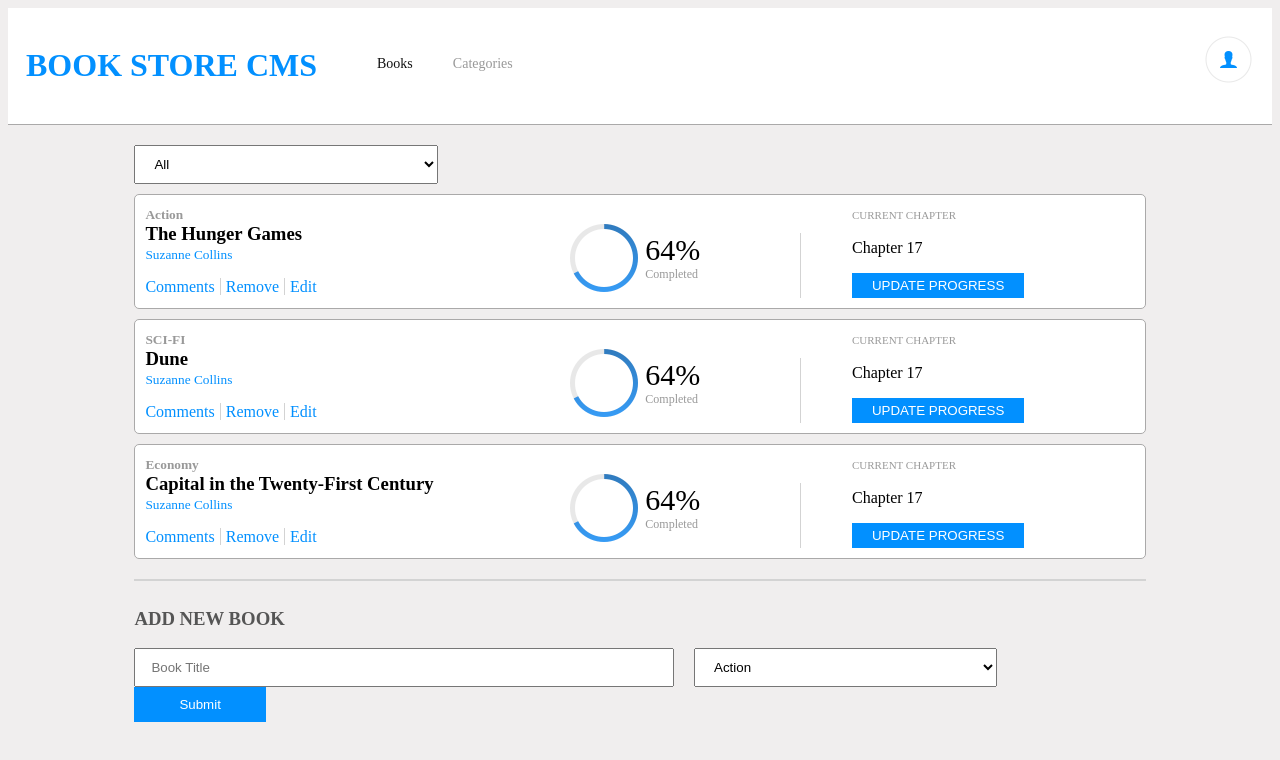
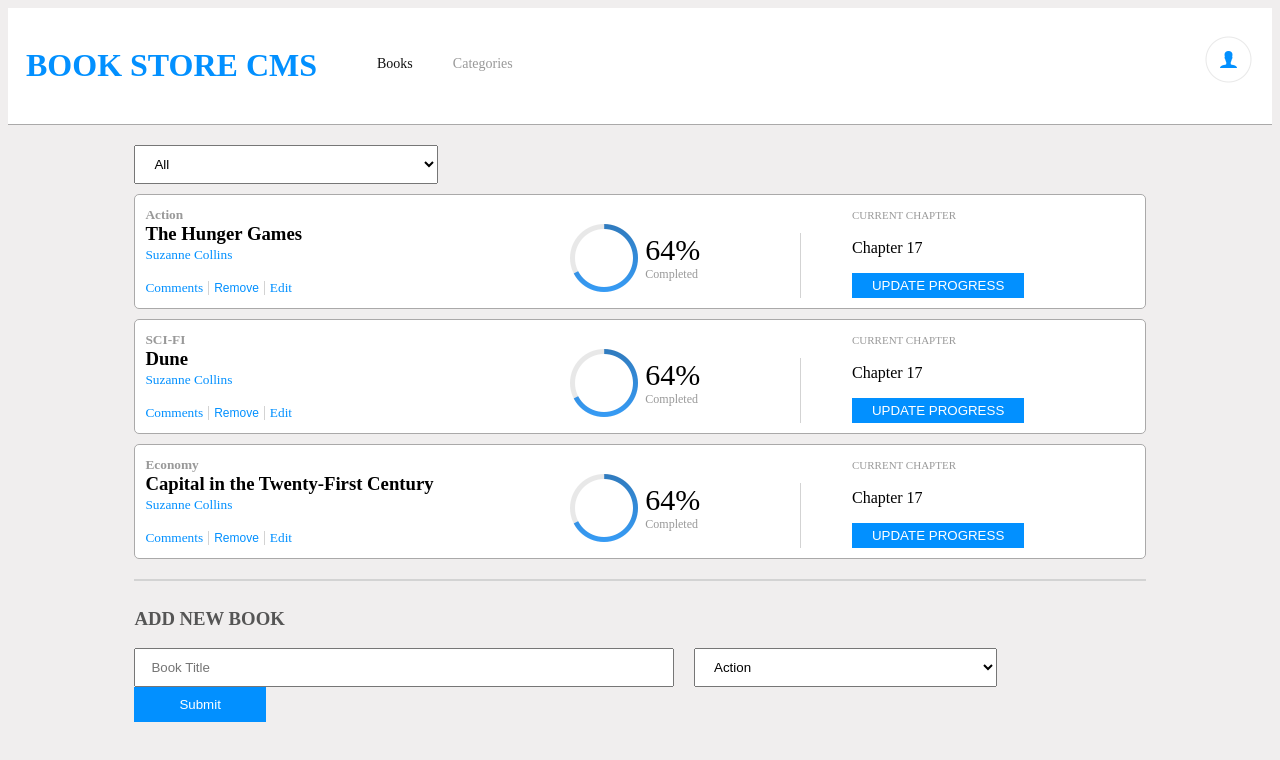
Before and after one commit to frankopkusianwar/bookstore, a React (Create React App) app: page / in a window 1280 px wide. Shown: the top 760 px of the page. Built offline with nearby package versions, Linux system fonts and the light colour scheme.

Commit message:
Fix eslint errors

```diff
--- a/src/components/App.js
+++ b/src/components/App.js
@@ -1,5 +1,5 @@
 import React from 'react';
-import Header from '../components/Header'
+import Header from './Header';
 import BooksList from '../containers/BooksList';
 import BooksForm from '../containers/BooksForm';
 
--- a/src/components/Book.js
+++ b/src/components/Book.js
@@ -1,6 +1,6 @@
 import React from 'react';
 import propTypes from 'prop-types';
-import sixtyfour from '../assets/sixtyfour.PNG'
+import sixtyfour from '../assets/sixtyfour.PNG';
 
 const Book = ({ book, removeBook }) => (
   <div className="book">
@@ -9,13 +9,13 @@ const Book = ({ book, removeBook }) => (
       <h3 className="book-tt">{ book.title }</h3>
       <small className="author">Suzanne Collins</small>
       <div className="buttons">
-        <a href="#">Comments</a>
-        <a href="#" className="remove" onClick={() => removeBook(book)}>Remove</a>
-        <a href="#">Edit</a>
+        <small>Comments</small>
+        <button type="submit" className="remove" onClick={() => removeBook(book)}>Remove</button>
+        <small>Edit</small>
       </div>
     </div>
     <div className="percent">
-      <div><img src={sixtyfour} alt="percentage"/></div>
+      <div><img src={sixtyfour} alt="percentage" /></div>
       <div className="percent-text">
         <small>64%</small>
         <p>Completed</p>
@@ -24,7 +24,7 @@ const Book = ({ book, removeBook }) => (
     <div className="chapter">
       <small>CURRENT CHAPTER</small>
       <p>Chapter 17</p>
-      <button type='subit'>UPDATE PROGRESS</button>
+      <button type="submit">UPDATE PROGRESS</button>
     </div>
   </div>
 );
--- a/src/components/Header.js
+++ b/src/components/Header.js
@@ -1,15 +1,15 @@
 import React from 'react';
-import profile from '../assets/profile.PNG'
+import profile from '../assets/profile.PNG';
 
 const Header = () => (
   <div id="App">
     <div className="header">
       <h1>BOOK STORE CMS</h1>
       <ul>
-        <li><a href="#">Books</a></li>
-        <li><a href="#" className="category">Categories</a></li>
+        <li><small>Books</small></li>
+        <li><small className="category">Categories</small></li>
       </ul>
-      <div className="profile"><img src={profile} alt="profile picture"/></div>
+      <div className="profile"><img src={profile} alt="profile" /></div>
     </div>
   </div>
 );
--- a/src/css/index.css
+++ b/src/css/index.css
@@ -28,11 +28,11 @@ ul li {
   margin-top: 12px;
 }
 
-ul li a {
+ul li small {
   font-size: 14px;
   color: #121212;
   padding: 0 20px;
-  text-decoration: none;
+  cursor: pointer;
 }
 
 .category {
@@ -83,6 +83,10 @@ button {
   border-left: 1px solid lightgray;
   border-right: 1px solid lightgray;
   padding: 0 5px;
+  background: transparent;
+  font-size: 12px;
+  color: #0290ff;
+  align-self: center;
 }
 
 .bookList {
@@ -130,16 +134,16 @@ button {
 .buttons {
   margin-top: 15px;
 }
-.buttons a {
-  text-decoration: none;
+.buttons small {
   color: #0290ff;
+  cursor: pointer;
 }
 
-.buttons a:first-child {
+.buttons small:first-child {
   padding-right: 5px;
 }
 
-.buttons a:last-child {
+.buttons small:last-child {
   padding-left: 5px;
 }
 
```
